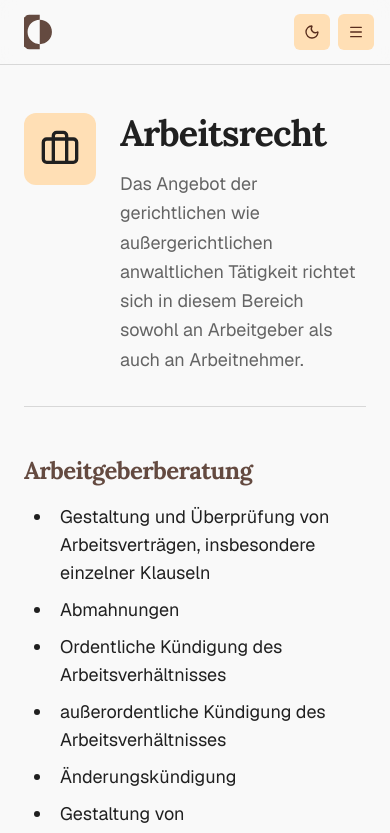
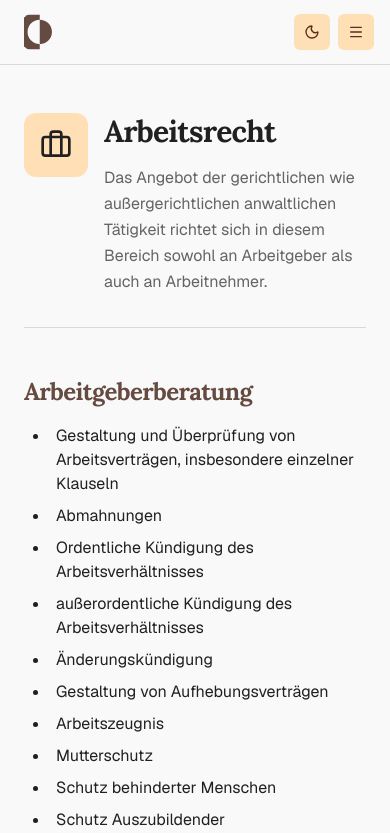
Before and after one commit to mrpitch/ms-kanzlei, a Next.js app: page /arbeitsrecht in a window 390 px wide. Shown: the top 833 px of the page. Built offline with nearby package versions, Linux system fonts and the light colour scheme.

Commit message:
fix: adjust typography and spacing in the hero section, update icon sizes, and refine content layout for improved readability

```diff
--- a/src/app/[slug]/page.tsx
+++ b/src/app/[slug]/page.tsx
@@ -58,18 +58,18 @@ export default async function Page({
 		<Container as="article" className="mt-12">
 			{/* Hero intro section */}
 			<div className="mb-12 pb-8 border-b border-border">
-				<div className="flex items-start gap-6">
+				<div className="flex items-start gap-4 md:gap-6">
 					{IconComponent && (
 						<div className="p-4 bg-secondary rounded-xl shrink-0">
-							<IconComponent className="h-10 w-10 text-foreground" />
+							<IconComponent className="h-8 w-8 md:h-10 md:w-10 text-foreground" />
 						</div>
 					)}
 					<div className="flex-1">
-						<h1 className="text-4xl md:text-5xl font-bold font-serif tracking-tight mb-4">
+						<h1 className="text-3xl md:text-5xl font-bold font-serif tracking-tight mb-4">
 							{post.metadata.title}
 						</h1>
 						{post.metadata.description && (
-							<p className="text-lg md:text-xl text-muted-foreground leading-relaxed">
+							<p className="text-base md:text-xl text-muted-foreground leading-relaxed">
 								{post.metadata.description}
 							</p>
 						)}
@@ -78,7 +78,7 @@ export default async function Page({
 			</div>
 
 			{/* MDX content */}
-			<div className="text-lg prose prose-neutral dark:prose-invert max-w-none prose-headings:font-serif prose-headings:tracking-tight prose-h2:text-2xl prose-h2:mt-10 prose-h2:mb-4">
+			<div className="text-base md:text-lg prose prose-neutral dark:prose-invert max-w-none prose-headings:font-serif prose-headings:tracking-tight prose-h2:text-2xl prose-h2:mt-10 prose-h2:mb-4">
 				<CustomMDX source={post.content} />
 			</div>
 		</Container>
```
